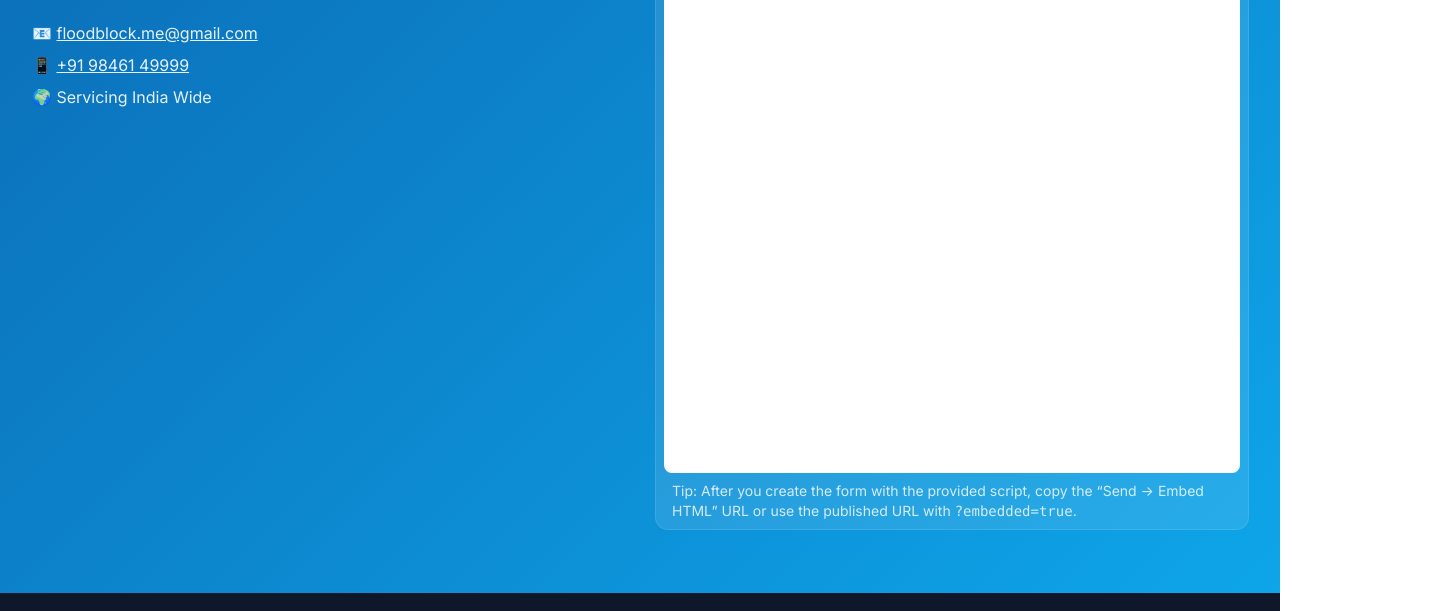
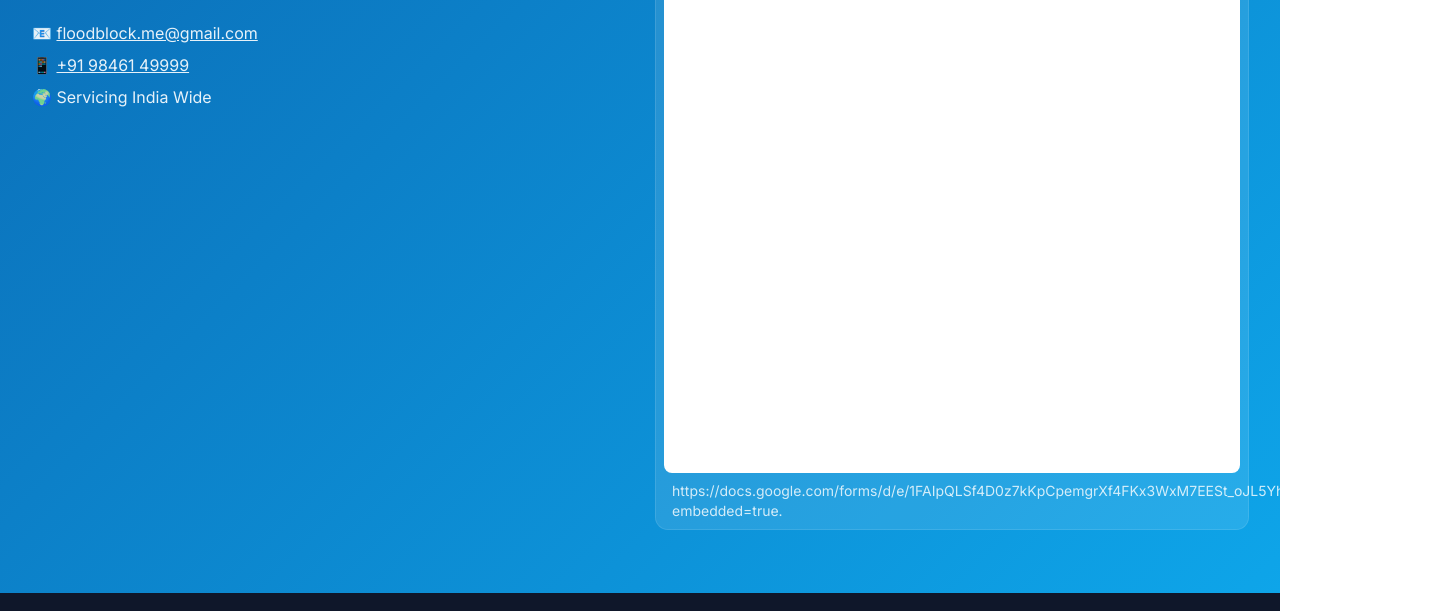
Before and after one commit to floodblockme-code/Floodblock_landing, a plain HTML site: page index.html in a window 1280 px wide. Shown: the part 3148-3759 px from the top of the page, 1450 px wide, since content can reach past the window. Drawn offline with nearby package versions, Linux system fonts and the light colour scheme.

Commit message:
Add files via upload

```diff
--- a/index.html
+++ b/index.html
@@ -123,7 +123,7 @@
       </div>
       <div class="bg-white/10 rounded-xl p-2 ring-1 ring-white/20">
         <iframe id="gf-iframe" src="YOUR_GOOGLE_FORM_EMBED_URL" width="100%" height="560" frameborder="0" marginheight="0" marginwidth="0" class="w-full rounded-lg bg-white">Loading…</iframe>
-        <p class="text-white/80 text-sm px-2 pt-2">Tip: After you create the form with the provided script, copy the “Send → Embed HTML” URL or use the published URL with <code>?embedded=true</code>.</p>
+        <p class="text-white/80 text-sm px-2 pt-2">https://docs.google.com/forms/d/e/1FAIpQLSf4D0z7kKpCpemgrXf4FKx3WxM7EESt_oJL5Yhvi95XzCuO8g/viewform?embedded=true</code>.</p>
       </div>
     </div>
   </section>
```
